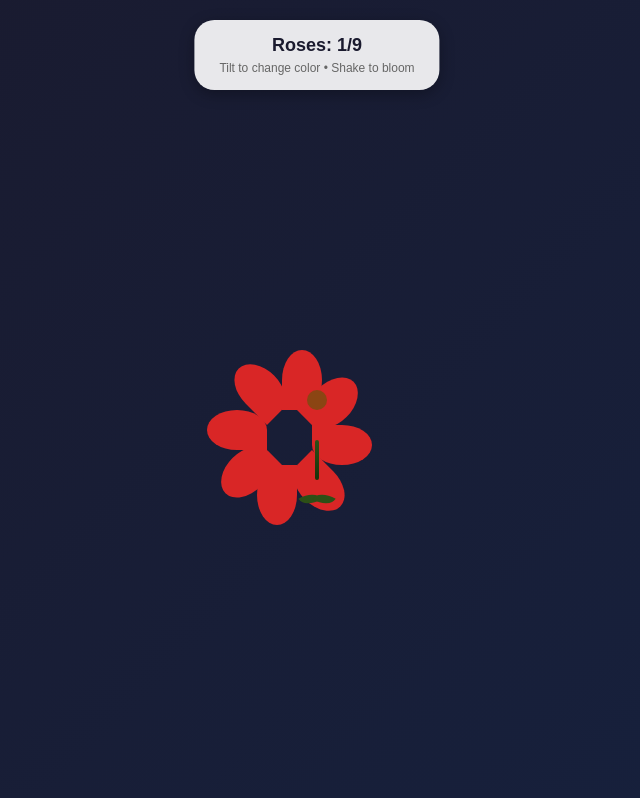
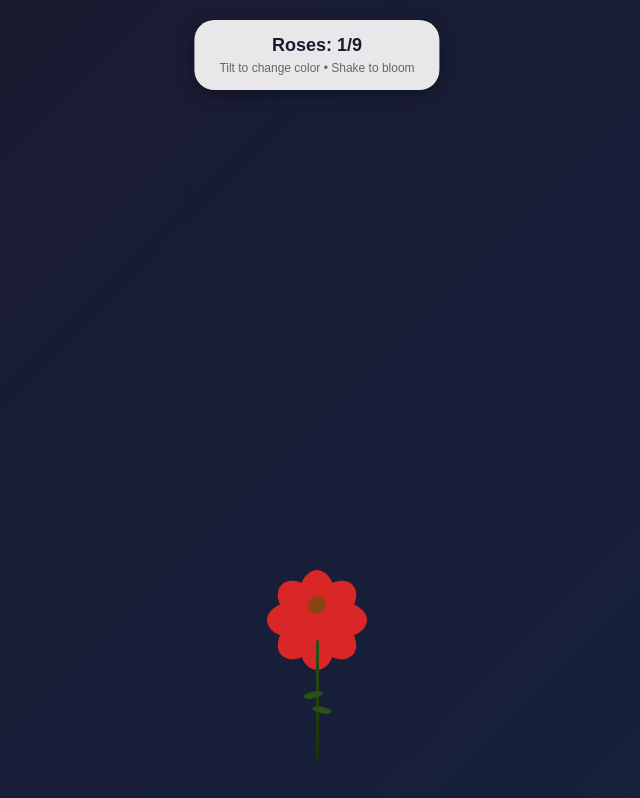
Before and after one commit to Rex57/Surprise_Rose, a plain HTML site: page index.html in a window 1280 px wide. Shown: the whole page, without its empty margins (323-963 px from the left). Drawn offline with Linux system fonts and the light colour scheme.

Commit message:
Refactor rose creation and update layout styles

```diff
--- a/index.html
+++ b/index.html
@@ -3,7 +3,7 @@
 <head>
     <meta charset="UTF-8">
     <meta name="viewport" content="width=device-width, initial-scale=1.0, maximum-scale=1.0, user-scalable=no">
-    <title>Interactive Roses</title>
+    <title>Interactive Roses Bouquet</title>
     <style>
         * {
             margin: 0;
@@ -25,100 +25,115 @@
             height: 100%;
             position: relative;
             display: flex;
-            flex-wrap: wrap;
+            flex-direction: column;
+            justify-content: flex-end;
+            align-items: center;
+            padding-bottom: 40px;
+        }
+
+        .bouquet {
+            position: relative;
+            width: 280px;
+            height: 400px;
+            display: flex;
             justify-content: center;
-            align-items: center;
-            padding: 20px;
+            align-items: flex-end;
         }
 
         .rose-container {
-            width: 30%;
-            height: 30%;
-            min-width: 100px;
-            min-height: 100px;
-            display: flex;
-            justify-content: center;
-            align-items: center;
+            position: absolute;
+            width: 100px;
+            height: 200px;
             animation: bloom 0.8s ease-out;
         }
 
         @keyframes bloom {
             0% {
-                transform: scale(0) rotate(180deg);
+                transform: scale(0) translateY(50px);
                 opacity: 0;
             }
             60% {
-                transform: scale(1.1) rotate(-10deg);
+                transform: scale(1.1) translateY(-10px);
             }
             100% {
-                transform: scale(1) rotate(0deg);
+                transform: scale(1) translateY(0px);
                 opacity: 1;
             }
         }
 
-        .rose {
-            width: 80px;
-            height: 80px;
-            position: relative;
-            transition: filter 0.3s ease;
+        .stem-group {
+            position: absolute;
+            width: 100%;
+            height: 100%;
+            display: flex;
+            flex-direction: column;
+            align-items: center;
+            justify-content: flex-end;
+        }
+
+        .stem {
+            position: absolute;
+            width: 3px;
+            height: 120px;
+            background: linear-gradient(to bottom, #2d5016, #1a3009);
+            border-radius: 2px;
+            bottom: 0;
+        }
+
+        .leaf {
+            position: absolute;
+            width: 18px;
+            height: 10px;
+            background: #2d5016;
+            border-radius: 0 100% 0 100%;
+        }
+
+        .leaf-left {
+            left: -12px;
+            bottom: 60px;
+            transform: rotate(-35deg);
+        }
+
+        .leaf-right {
+            right: -12px;
+            bottom: 45px;
+            transform: rotate(35deg) scaleX(-1);
+        }
+
+        .rose-head {
+            position: absolute;
+            width: 70px;
+            height: 70px;
+            bottom: 120px;
         }
 
         .petal {
             position: absolute;
-            width: 40px;
-            height: 60px;
+            width: 35px;
+            height: 50px;
             border-radius: 50% 50% 50% 0;
-            transform-origin: bottom left;
+            transform-origin: bottom center;
         }
 
-        .petal1 { transform: translate(20px, -10px) rotate(45deg); }
-        .petal2 { transform: translate(35px, 5px) rotate(90deg); }
-        .petal3 { transform: translate(35px, 30px) rotate(135deg); }
-        .petal4 { transform: translate(20px, 45px) rotate(180deg); }
-        .petal5 { transform: translate(5px, 45px) rotate(225deg); }
-        .petal6 { transform: translate(-10px, 30px) rotate(270deg); }
-        .petal7 { transform: translate(-10px, 5px) rotate(315deg); }
-        .petal8 { transform: translate(5px, -10px) rotate(360deg); }
+        .petal1 { transform: translateX(17.5px) rotate(0deg); }
+        .petal2 { transform: translateX(17.5px) rotate(45deg); }
+        .petal3 { transform: translateX(17.5px) rotate(90deg); }
+        .petal4 { transform: translateX(17.5px) rotate(135deg); }
+        .petal5 { transform: translateX(17.5px) rotate(180deg); }
+        .petal6 { transform: translateX(17.5px) rotate(225deg); }
+        .petal7 { transform: translateX(17.5px) rotate(270deg); }
+        .petal8 { transform: translateX(17.5px) rotate(315deg); }
 
         .center {
             position: absolute;
-            width: 20px;
-            height: 20px;
+            width: 18px;
+            height: 18px;
             background: #8B4513;
             border-radius: 50%;
             top: 50%;
             left: 50%;
             transform: translate(-50%, -50%);
-        }
-
-        .stem {
-            position: absolute;
-            width: 4px;
-            height: 40px;
-            background: linear-gradient(to bottom, #2d5016, #1a3009);
-            bottom: -40px;
-            left: 50%;
-            transform: translateX(-50%);
-            border-radius: 2px;
-        }
-
-        .leaf {
-            position: absolute;
-            width: 20px;
-            height: 12px;
-            background: #2d5016;
-            border-radius: 0 100% 0 100%;
-            bottom: -25px;
-        }
-
-        .leaf-left {
-            left: -15px;
-            transform: rotate(-30deg);
-        }
-
-        .leaf-right {
-            right: -15px;
-            transform: rotate(30deg) scaleX(-1);
+            z-index: 10;
         }
 
         #info {
@@ -176,10 +191,12 @@
         <div id="instruction">Tilt to change color • Shake to bloom</div>
     </div>
 
-    <div id="garden"></div>
+    <div id="garden">
+        <div class="bouquet" id="bouquet"></div>
+    </div>
 
     <script>
-        const garden = document.getElementById('garden');
+        const bouquet = document.getElementById('bouquet');
         const countDisplay = document.getElementById('count');
         const permissionBtn = document.getElementById('permission-btn');
 
@@ -215,24 +232,31 @@
             const container = document.createElement('div');
             container.className = 'rose-container';
 
-            const rose = document.createElement('div');
-            rose.className = 'rose';
+            const stemGroup = document.createElement('div');
+            stemGroup.className = 'stem-group';
 
+            // Rose head
+            const roseHead = document.createElement('div');
+            roseHead.className = 'rose-head';
+
+            // Create petals
             for (let i = 1; i <= 8; i++) {
                 const petal = document.createElement('div');
                 petal.className = `petal petal${i}`;
                 petal.style.background = color;
-                rose.appendChild(petal);
+                roseHead.appendChild(petal);
             }
 
+            // Center of rose
             const center = document.createElement('div');
             center.className = 'center';
-            rose.appendChild(center);
+            roseHead.appendChild(center);
 
+            // Stem
             const stem = document.createElement('div');
             stem.className = 'stem';
-            rose.appendChild(stem);
 
+            // Leaves
             const leafLeft = document.createElement('div');
             leafLeft.className = 'leaf leaf-left';
             stem.appendChild(leafLeft);
@@ -241,10 +265,40 @@
             leafRight.className = 'leaf leaf-right';
             stem.appendChild(leafRight);
 
-            container.appendChild(rose);
-            garden.appendChild(container);
+            stemGroup.appendChild(roseHead);
+            stemGroup.appendChild(stem);
 
-            return { container, rose, petals: rose.querySelectorAll('.petal'), baseColor: color };
+            container.appendChild(stemGroup);
+
+            return { container, roseHead, petals: roseHead.querySelectorAll('.petal'), baseColor: color };
+        }
+
+        function positionRoses() {
+            const centerX = 50;
+            const centerY = 50;
+            const count = roses.length;
+
+            roses.forEach((roseObj, index) => {
+                let x, y;
+
+                if (count === 1) {
+                    x = centerX;
+                    y = centerY;
+                } else {
+                    const angle = (360 / count) * index;
+                    const radius = Math.min(60, 30 + count * 5);
+                    x = centerX + radius * Math.cos((angle * Math.PI) / 180);
+                    y = centerY + radius * Math.sin((angle * Math.PI) / 180);
+
+                    // Rotation based on position for natural bouquet look
+                    const rotation = angle - 90;
+                    roseObj.container.style.transform = `translate(${x - 50}%, ${y - 50}%) rotate(${rotation}deg)`;
+                }
+
+                if (count === 1) {
+                    roseObj.container.style.transform = `translate(0, 0)`;
+                }
+            });
         }
 
         function hslToColor(h, s, l) {
@@ -298,9 +352,10 @@
             const roseObj = createRose(color);
             roses.push(roseObj);
 
+            bouquet.appendChild(roseObj.container);
             countDisplay.textContent = `Roses: ${roses.length}/9`;
 
-            // Update colors based on current orientation
+            positionRoses();
             updateRoseColors(lastOrientation.beta, lastOrientation.gamma);
         }
 
```
